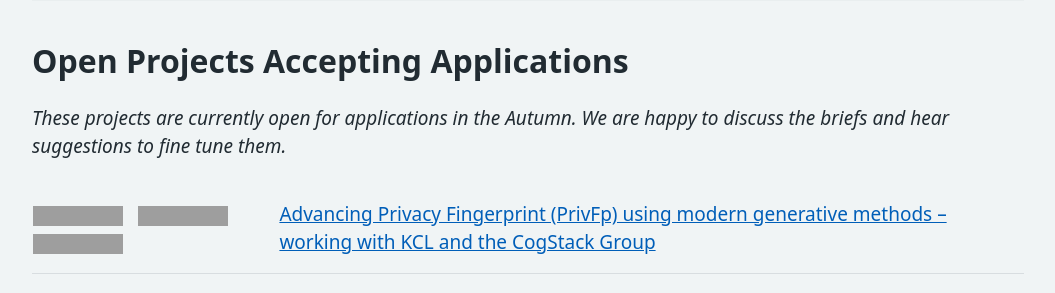
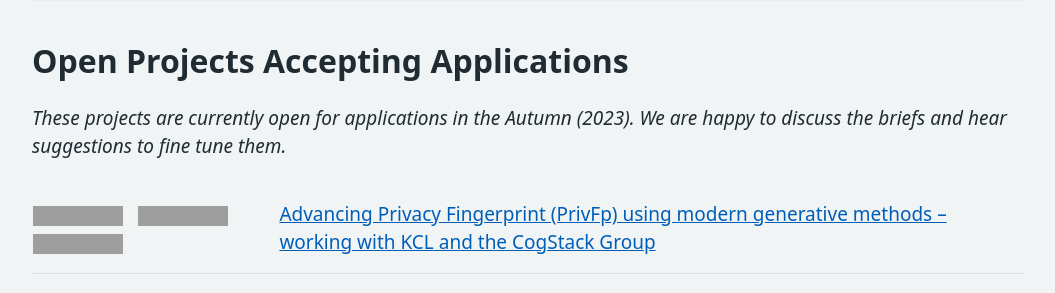
Before and after one commit to nhsx/nhsx-internship-projects, a Jekyll site: the page built from content/projects.md, in a window 1280 px wide and 900 px high, cut to the strip 348-641 px from the top of the window. Shown: the whole strip, without its empty margins (112-1167 px from the left). Built offline with Jekyll 4.4.1, drawn with Linux system fonts in a browser that asks for light colours; grey boxes are pictures that could not be loaded.

Commit message:
minor corrections

```diff
--- a/content/projects.md
+++ b/content/projects.md
@@ -12,27 +12,27 @@ Below is a list of internship projects which are continually being updated and a
 ---
 
 ## Open Projects Accepting Applications
-*These projects are currently open for applications in the Autumn.  We are happy to discuss the briefs and hear suggestions to fine tune them.*
+*These projects are currently open for applications in the Autumn (2023).  We are happy to discuss the briefs and hear suggestions to fine tune them.*
 
 |:---:|---|
 |![area](https://img.shields.io/badge/Synthetic-brightgreen) &nbsp; ![technique](https://img.shields.io/badge/Privacy-lightgrey) &nbsp; ![datamodality](https://img.shields.io/badge/Text-9cf) |[Advancing Privacy Fingerprint (PrivFp) using modern generative methods – working with KCL and the CogStack Group](https://nhsx.github.io/nhsx-internship-projects/advancing-privfp-foresight/)|
 |![area](https://img.shields.io/badge/Synthetic-brightgreen) &nbsp; ![technique](https://img.shields.io/badge/Adversarial-lightgrey) &nbsp; ![datamodality](https://img.shields.io/badge/Tabular-green) |[Adversarial Attacks to Quantify Privacy of Synthetic Data](https://nhsx.github.io/nhsx-internship-projects/synthetic-adversarial-suite/)|
 |![area](https://img.shields.io/badge/PETs-red) &nbsp; ![technique](https://img.shields.io/badge/Encryption-lightgrey) &nbsp; ![datamodality](https://img.shields.io/badge/Tabular-green) |[Applied Privacy Enhancing Technologies in Healthcare](https://nhsx.github.io/nhsx-internship-projects/pets-in-healthcare/)|
-|![area](https://img.shields.io/badge/Synthetic-brightgreen) &nbsp; ![technique](https://img.shields.io/badge/DigitalTwin-lightgrey) &nbsp; ![datamodality](https://img.shields.io/badge/Tabular-green) |[Building towards a Primary Care Digital Twin](https://nhsx.github.io/nhsx-internship-projects/digital-twin/)|
+|![area](https://img.shields.io/badge/Synthetic-brightgreen) &nbsp; ![technique](https://img.shields.io/badge/DigitalTwin-lightgrey) &nbsp; ![datamodality](https://img.shields.io/badge/Tabular-green) |[Building towards a Primary Care Digital Twin](digital-twin/)|
 |![area](https://img.shields.io/badge/NLP-yellow) &nbsp; ![technique](https://img.shields.io/badge/NER-lightgrey) &nbsp; ![datamodality](https://img.shields.io/badge/Text-9cf) |[Evaluating NER-focussed models and LLMs for identifying key entities in histopathology reports – working with GOSH DRIVE](https://nhsx.github.io/nhsx-internship-projects/eval-ner-histopathology-goshdrive/)|
-|![area](https://img.shields.io/badge/NLP-yellow) &nbsp; ![technique](https://img.shields.io/badge/NER-lightgrey) &nbsp; ![datamodality](https://img.shields.io/badge/Text-9cf) |[Evaluating the Implementation of Automated Clinical Coding on Neurology Clinic Letters](https://nhsx.github.io/nhsx-internship-projects/evaluating-acc-neurology/)|
+|![area](https://img.shields.io/badge/NLP-yellow) &nbsp; ![technique](https://img.shields.io/badge/NER-lightgrey) &nbsp; ![datamodality](https://img.shields.io/badge/Text-9cf) |[Evaluating the Implementation of Automated Clinical Coding on Neurology Clinic Letters](evaluating-acc-neurology/)|
 |![area](https://img.shields.io/badge/NLP-yellow) &nbsp; ![technique](https://img.shields.io/badge/VQA-lightgrey) &nbsp; ![datamodality](https://img.shields.io/badge/MultiModal-blueviolet)|[Exploring Medical Visual Question Answering Approaches and Advancements](https://nhsx.github.io/nhsx-internship-projects/visual-question-answer/)|
 |![area](https://img.shields.io/badge/Synthetic-brightgreen) &nbsp; ![technique](https://img.shields.io/badge/VAE-lightgrey) &nbsp; ![datamodality](https://img.shields.io/badge/Tabular-green)|[Extending NHSSynth into Multi-table, Multi-modal, and Longitudinal Data](https://nhsx.github.io/nhsx-internship-projects/nhs-synth-extended/)|
-|![area](https://img.shields.io/badge/MachineLearning-blue) &nbsp; ![technique](https://img.shields.io/badge/DecisionSupport-lightgrey) &nbsp; ![datamodality](https://img.shields.io/badge/Tabular-green)|[Exploring Human-Computer Interaction and Collaboration in Healthcare Settings ](https://nhsx.github.io/nhsx-internship-projects/human-computer-interaction/)|
+|![area](https://img.shields.io/badge/MachineLearning-blue) &nbsp; ![technique](https://img.shields.io/badge/DecisionSupport-lightgrey) &nbsp; ![datamodality](https://img.shields.io/badge/Tabular-green)|[Exploring Human-Computer Interaction and Collaboration in Healthcare Settings ](human-computer-interaction/)|
 |![area](https://img.shields.io/badge/Graphs-yellowgreen) &nbsp; ![technique](https://img.shields.io/badge/Longitudinal-lightgrey) &nbsp; ![datamodality](https://img.shields.io/badge/Tabular-green)|[Graph-based representations and techniques for Healthcare Data](https://nhsx.github.io/nhsx-internship-projects/graph-rep-tech/)|
 |![area](https://img.shields.io/badge/MachineLearning-blue) &nbsp; ![technique](https://img.shields.io/badge/Classification-lightgrey) &nbsp; ![datamodality](https://img.shields.io/badge/Tabular-green)|[Inequalities in Population Health Data - Cardiovascular and Heart Disease – working with ESNEFT](https://nhsx.github.io/nhsx-internship-projects/inequalities-population-health-esneft-extend/)|
 |![area](https://img.shields.io/badge/NLP-yellow) &nbsp; ![technique](https://img.shields.io/badge/Foundation-lightgrey) &nbsp; ![datamodality](https://img.shields.io/badge/MultiModal-blueviolet) |[Investigating Privacy Concerns and Mitigations for Healthcare Language and Foundation Models](https://nhsx.github.io/nhsx-internship-projects/language-foundation-privacy-concern-mitigation/)|
 |![area](https://img.shields.io/badge/MachineLearning-blue) &nbsp; ![technique](https://img.shields.io/badge/Classification-lightgrey) &nbsp; ![datamodality](https://img.shields.io/badge/Tabular-green) |[Predicting Demand to Support Health Inequalities – working with the Leeds Data Model](https://nhsx.github.io/nhsx-internship-projects/predict-demand-leeds-data-model/)|
 |![area](https://img.shields.io/badge/MachineLearning-blue) &nbsp; ![technique](https://img.shields.io/badge/Prediction-lightgrey) &nbsp; ![datamodality](https://img.shields.io/badge/Tabular-green) |[Prediction of winter respiratory admissions – working with SNEE ICS](https://nhsx.github.io/nhsx-internship-projects/winter-respiratory-admission-prediction/)|
-|![area](https://img.shields.io/badge/NLP-yellow) &nbsp; ![technique](https://img.shields.io/badge/ReinforcementLearning-lightgrey) &nbsp; ![datamodality](https://img.shields.io/badge/MultiModal-blueviolet) |[Reinforcement Learning as a mechanism to improve alignment and control in Multi-modal models](https://nhsx.github.io/nhsx-internship-projects/multi-modal-reinforce/)|
+|![area](https://img.shields.io/badge/NLP-yellow) &nbsp; ![technique](https://img.shields.io/badge/ReinforcementLearning-lightgrey) &nbsp; ![datamodality](https://img.shields.io/badge/MultiModal-blueviolet) |[Reinforcement Learning as a mechanism to improve alignment and control in Multi-modal models](multi-modal-reinforce/)|
 |![area](https://img.shields.io/badge/Simulation-darkblue) &nbsp; ![technique](https://img.shields.io/badge/ABM-lightgrey) &nbsp; ![datamodality](https://img.shields.io/badge/Text-9cf) |[Simulating Healthcare Scenarios with LLMs as Agents](https://nhsx.github.io/nhsx-internship-projects/llm-abm-simulation/)|
 |![area](https://img.shields.io/badge/NLP-yellow) &nbsp; ![technique](https://img.shields.io/badge/STM-lightgrey) &nbsp; ![datamodality](https://img.shields.io/badge/Text-9cf)|[Structural Topic Models and Sentiment Model Robustness - Extension](https://nhsx.github.io/nhsx-internship-projects/stm-sentiment-robustness/)|
-|![area](https://img.shields.io/badge/Explainability-orange) &nbsp; ![technique](https://img.shields.io/badge/AISafety-lightgrey) &nbsp; ![datamodality](https://img.shields.io/badge/MultiModal-blueviolet)|[System testing of AI technologies – working with the HRA (Health Research Authority)](https://nhsx.github.io/nhsx-internship-projects/system-testing/)|
+|![area](https://img.shields.io/badge/Explainability-orange) &nbsp; ![technique](https://img.shields.io/badge/AISafety-lightgrey) &nbsp; ![datamodality](https://img.shields.io/badge/MultiModal-blueviolet)|[System testing of AI technologies – working with the HRA (Health Research Authority)](system-testing/)|
 |![area](https://img.shields.io/badge/Explainability-orange) &nbsp; ![technique](https://img.shields.io/badge/Fairness-lightgrey) &nbsp; ![datamodality](https://img.shields.io/badge/MultiModal-blueviolet) | [Understanding Fairness and Explainability in Multi-modal Approaches within Healthcare](https://nhsx.github.io/nhsx-internship-projects/advances-modalities-explainability/)|
 
 ---
```
Also changed, not shown: content/projects/new_open/system-testing.md (+1 -1 lines).
